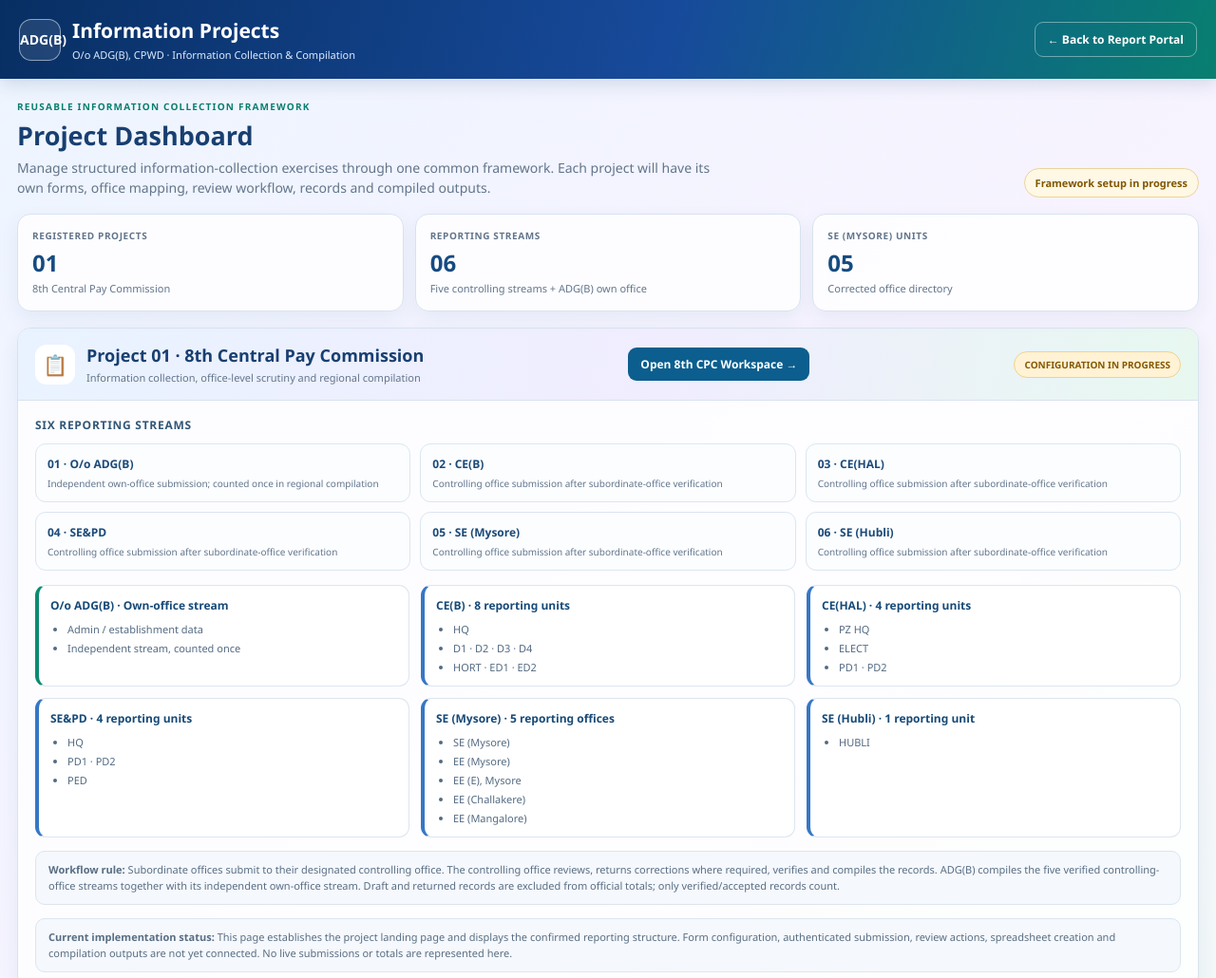
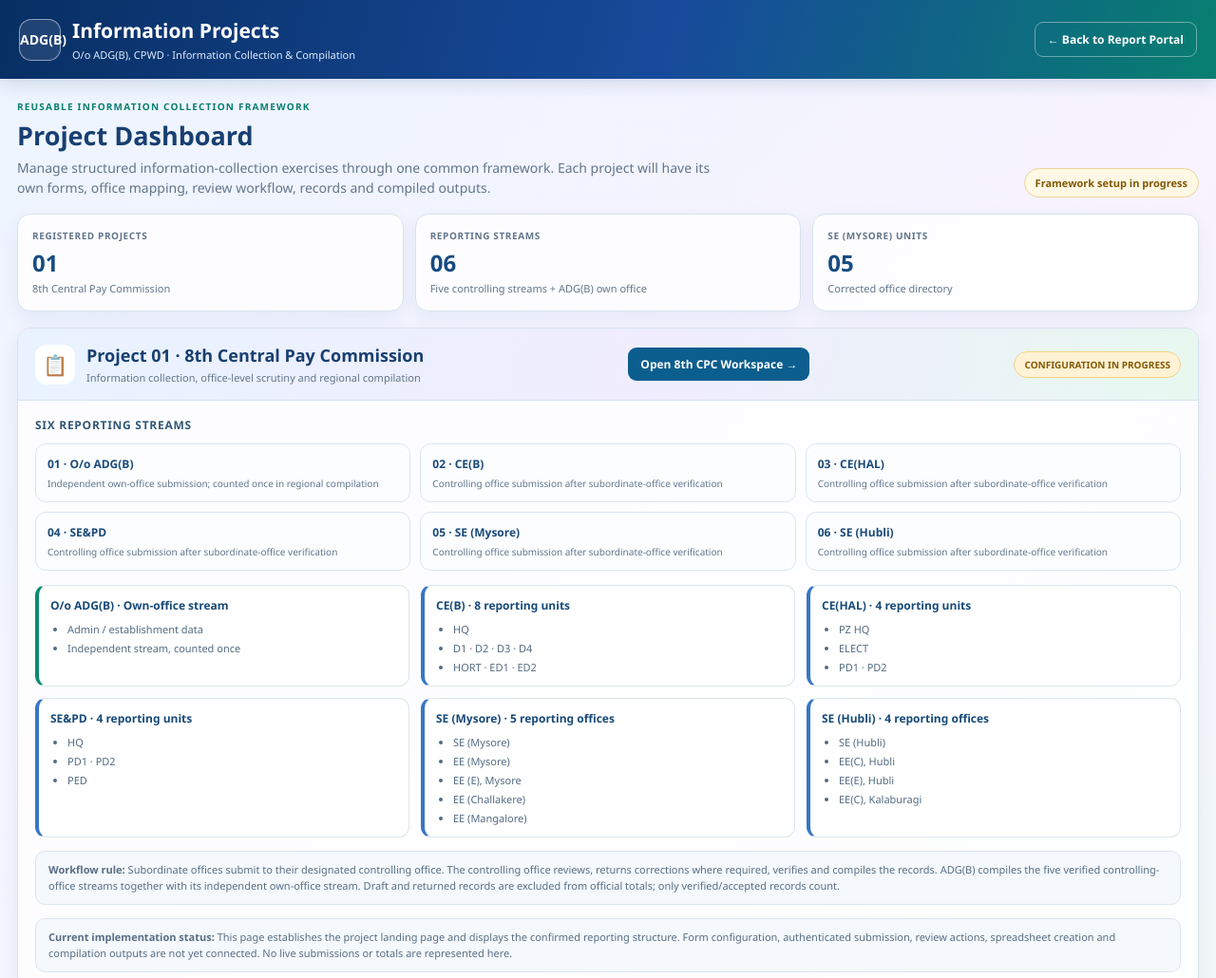
Before and after one commit to saradasutar/ADG-B-Report-Portal, a plain HTML site: page information-projects.html in a window 1280 px wide. Shown: the top 1030 px of the page at 95% size. Drawn offline with Linux system fonts and the light colour scheme.

Commit message:
Update SE Hubli reporting offices

```diff
--- a/information-projects.html
+++ b/information-projects.html
@@ -47,7 +47,7 @@ footer{text-align:center;color:#78899b;font-size:10px;padding:12px}
 <div class="office control"><h4>CE(HAL) · 4 reporting units</h4><ul><li>PZ HQ</li><li>ELECT</li><li>PD1 · PD2</li></ul></div>
 <div class="office control"><h4>SE&amp;PD · 4 reporting units</h4><ul><li>HQ</li><li>PD1 · PD2</li><li>PED</li></ul></div>
 <div class="office control"><h4>SE (Mysore) · 5 reporting offices</h4><ul><li>SE (Mysore)</li><li>EE (Mysore)</li><li>EE (E), Mysore</li><li>EE (Challakere)</li><li>EE (Mangalore)</li></ul></div>
-<div class="office control"><h4>SE (Hubli) · 1 reporting unit</h4><ul><li>HUBLI</li></ul></div>
+<div class="office control"><h4>SE (Hubli) · 4 reporting offices</h4><ul><li>SE (Hubli)</li><li>EE(C), Hubli</li><li>EE(E), Hubli</li><li>EE(C), Kalaburagi</li></ul></div>
 </div>
 <div class="note"><strong>Workflow rule:</strong> Subordinate offices submit to their designated controlling office. The controlling office reviews, returns corrections where required, verifies and compiles the records. ADG(B) compiles the five verified controlling-office streams together with its independent own-office stream. Draft and returned records are excluded from official totals; only verified/accepted records count.</div>
 <div class="note"><strong>Current implementation status:</strong> This page establishes the project landing page and displays the confirmed reporting structure. Form configuration, authenticated submission, review actions, spreadsheet creation and compilation outputs are not yet connected. No live submissions or totals are represented here.</div>
```
